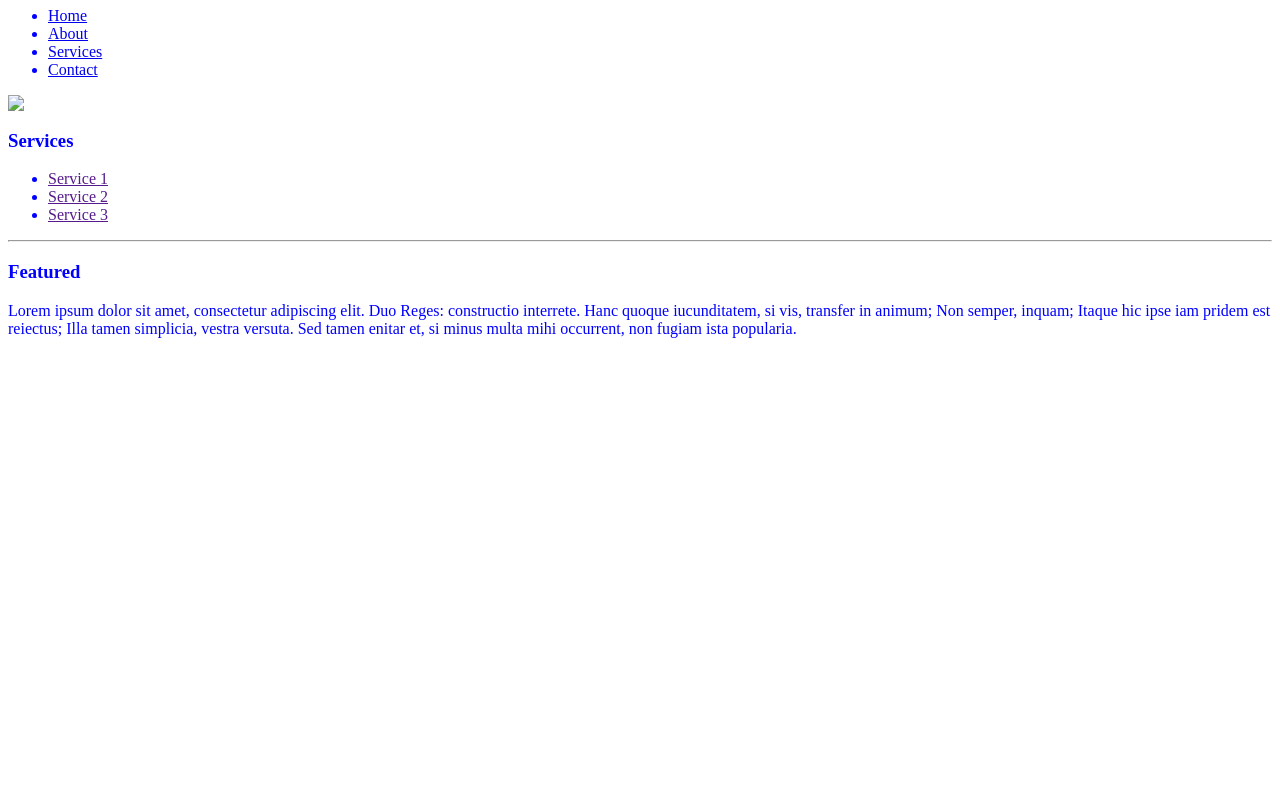
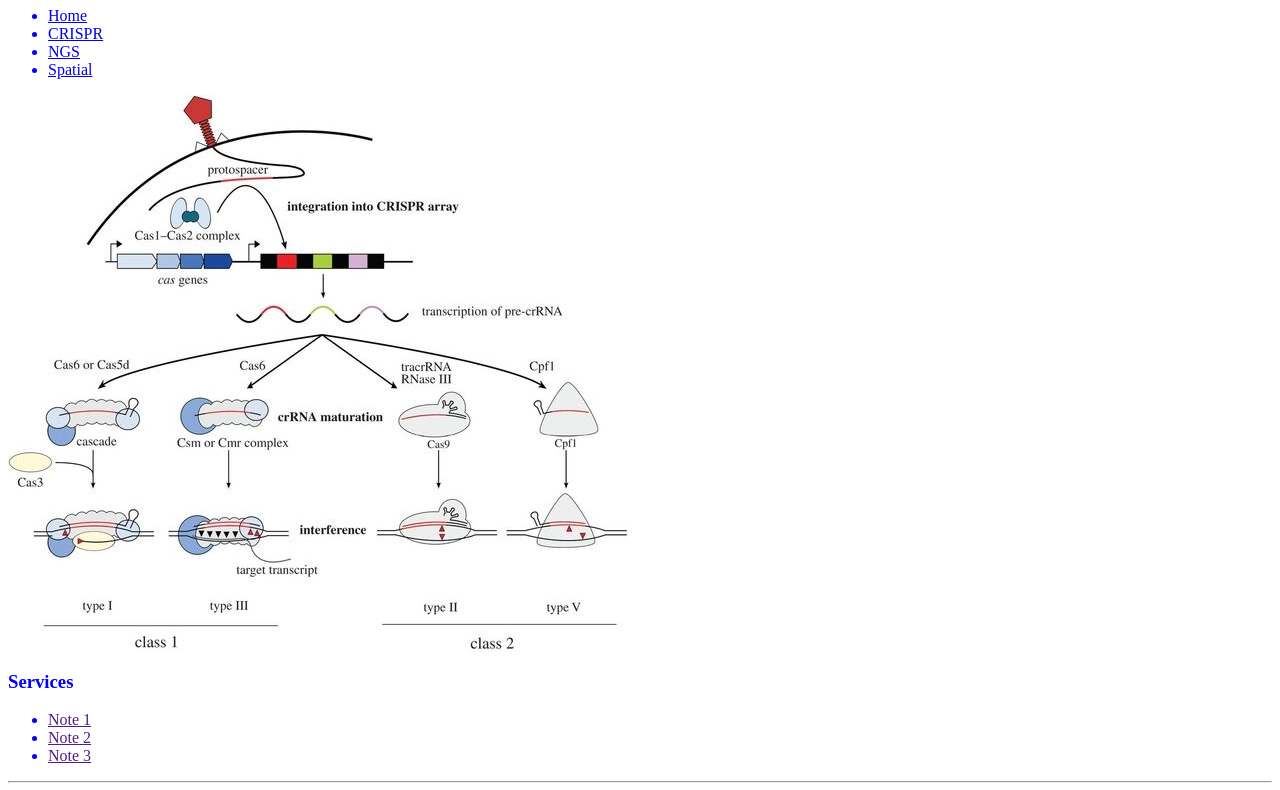
Before and after one commit to gyeung66/css5, a plain HTML site: page index.html in a window 1280 px wide. Shown: the part 99-889 px from the top of the page. Before the commit the page ends 800 px from the top, so only its background shows below. Drawn offline with Linux system fonts and the light colour scheme.

Commit message:
starting sci notes

```diff
--- a/index.html
+++ b/index.html
@@ -5,32 +5,32 @@
 
 <body>
 Welcome to CSS 5 home again
- <h1>My Website</h1>
+ <h1>Science Notes</h1>
 	  <nav class="main-menu">
 	  	<ul>
 		  <li><a class="active" href="index.html">Home</a></li>
-		  <li><a href="#">About</a></li>
-		  <li><a href="#">Services</a></li>
-		  <li><a href="#">Contact</a></li>
+		  <li><a href="#">CRISPR</a></li>
+		  <li><a href="#">NGS</a></li>
+		  <li><a href="#">Spatial</a></li>
 		</ul>
 	  </nav>
 	  <header>
-	  	<img src="images/educational-boys.jpg" />
+	  	<img src="images/CRISPR-mechanism.jpg" />
 	  </header>
 	  <aside>
 	  	<div class="side-menu">
 		  	<h3>Services</h3>
 		  	<ul>
-			    <li><a href="">Service 1</a></li>
-			    <li><a href="">Service 2</a></li>
-			    <li><a href="">Service 3</a></li>
+			    <li><a href="">Note 1</a></li>
+			    <li><a href="">Note 2</a></li>
+			    <li><a href="">Note 3</a></li>
 			</ul>
 		</div>
 		<hr />
 		<div class="">
-		  	<h3>Featured </h3>
-		  	<div class="featured-text">
-			    Lorem ipsum dolor sit amet, consectetur adipiscing elit. Duo Reges: constructio interrete. Hanc quoque iucunditatem, si vis, transfer in animum; Non semper, inquam; Itaque hic ipse iam pridem est reiectus; Illa tamen simplicia, vestra versuta. Sed tamen enitar et, si minus multa mihi occurrent, non fugiam ista popularia.
+		  	<h3>Intro </h3>
+		  	<div class="intro-text">
+			    CRISPR-Cas (clustered regularly interspaced short palindromic repeats-CRISPR-associated) caught increasing attention in the scientific community not only because of its unique adaptive nature, but also because of its therapeutic potential.
 			</div>
 		</div>
 	  </aside>
```
Also changed, not shown: images/CRISPR-mechanism.jpg (added), 1 other file.
